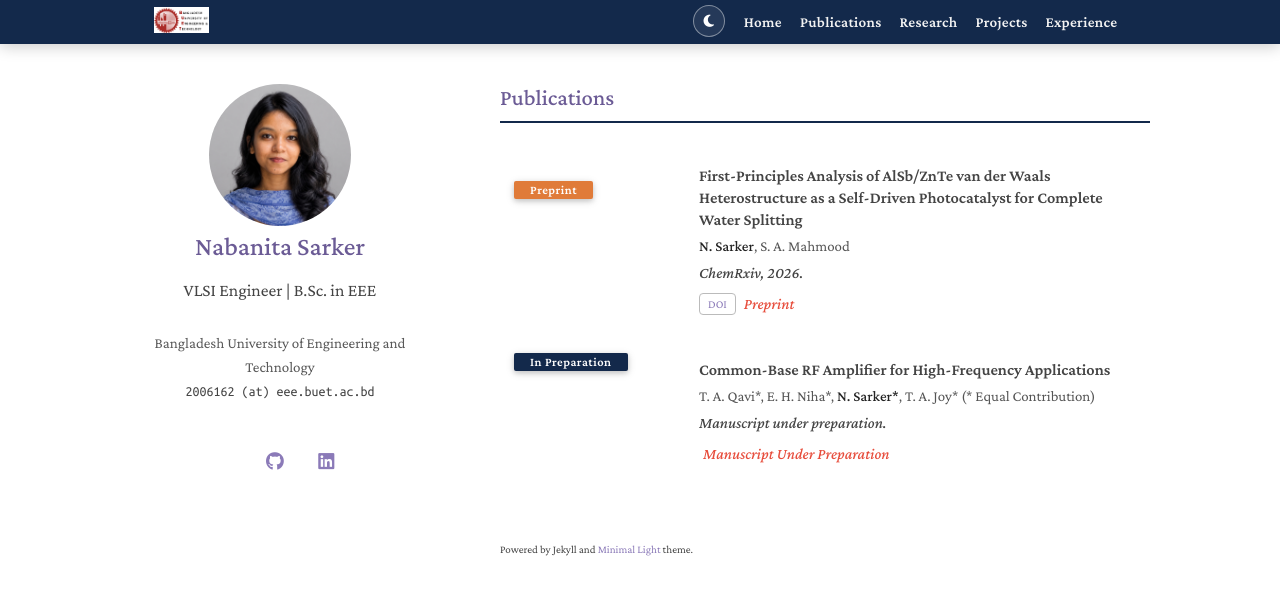
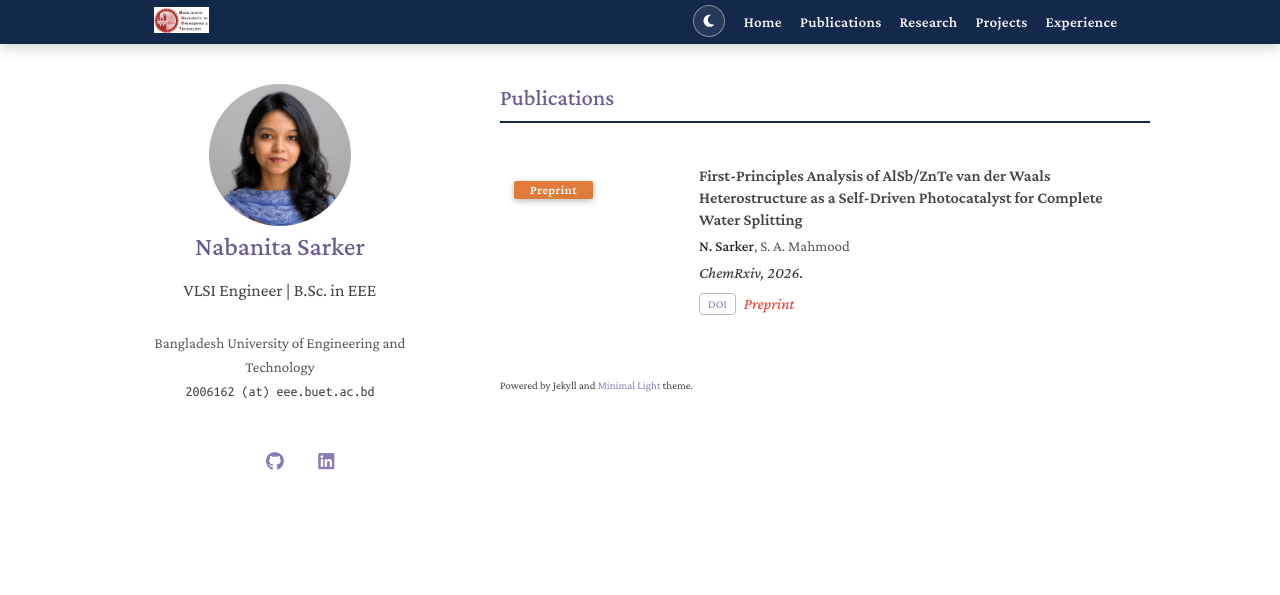
Before and after one commit to NabanitaSarker162/NabanitaSarker162.github.io, a Jekyll site: the page built from publications/index.md, in a window 1280 px wide. Shown: the top 595 px of the page. Built offline with Jekyll 4.4.1, drawn with Linux system fonts in a browser that asks for light colours; a style sheet for code colours, icons or effects is not loaded.

Commit message:
Remove RF amplifier entry from publications and CV

```diff
--- a/_data/publications.yml
+++ b/_data/publications.yml
@@ -6,9 +6,3 @@ main:
     conference: ChemRxiv, 2026.
     doi: https://doi.org/10.26434/chemrxiv.15006870/v1
     notes: Preprint
-
-  - title: "Common-Base RF Amplifier for High-Frequency Applications"
-    authors: T. A. Qavi*, E. H. Niha*, <strong>N. Sarker*</strong>, T. A. Joy* (* Equal Contribution)
-    conference_short: In Preparation
-    conference: Manuscript under preparation.
-    notes: Manuscript Under Preparation
```
Also changed, not shown: 1 other file.
